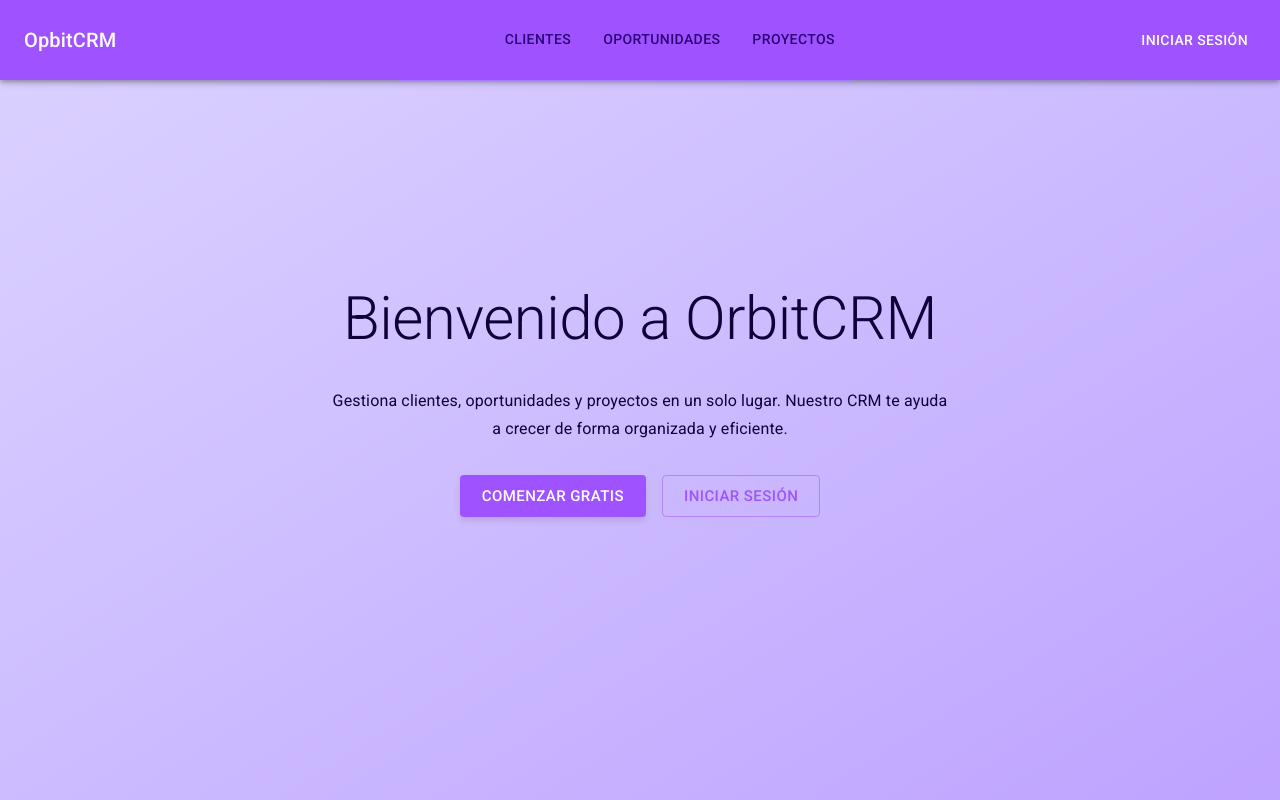
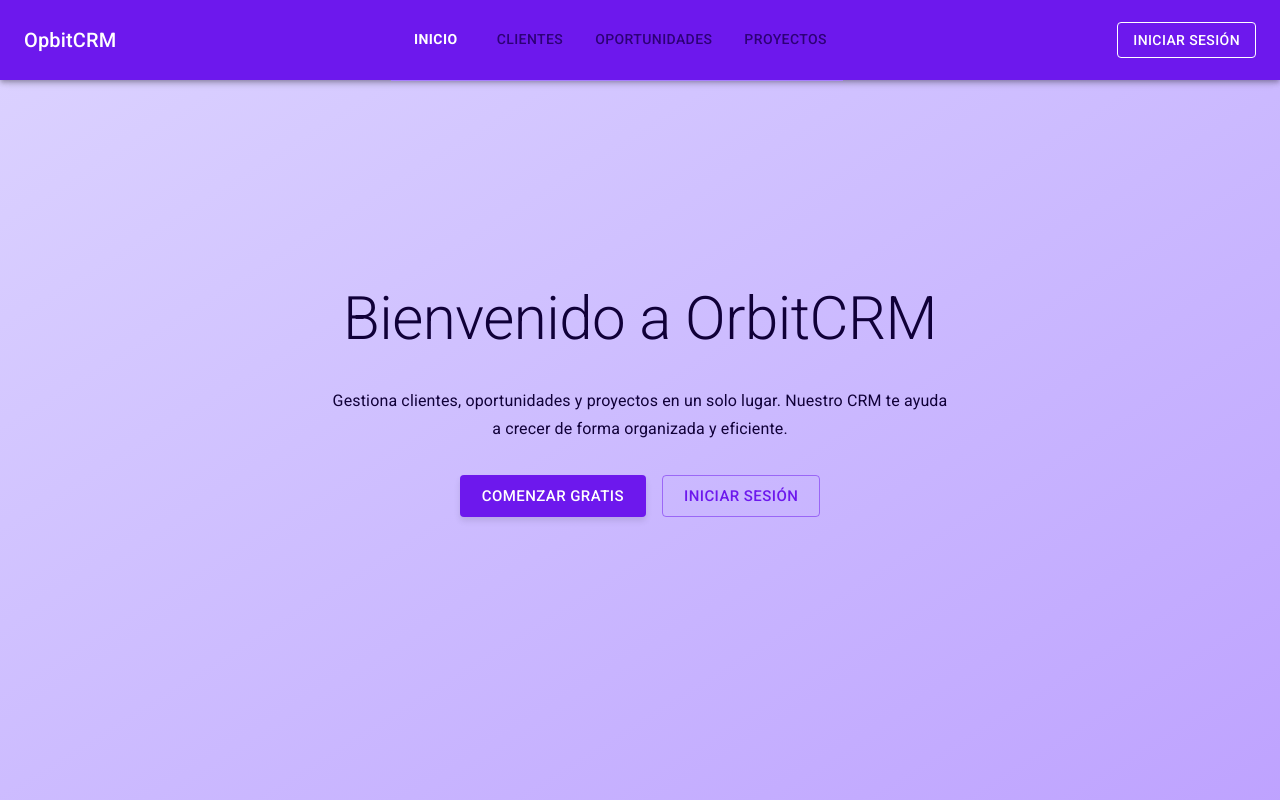
Before and after one commit to alelex10/frontend-CRM, a Next.js app: page / in a window 1280 px wide. Shown: the top 800 px of the page. Built offline with nearby package versions, Linux system fonts and the light colour scheme; a web font is replaced by a local one; what @mui/material-nextjs would draw is missing.

Commit message:
feat(ui): Refine theme and navbar components
- theme: Adjust primary color palette
- navbar: Implement custom styled menu tabs
- navbar: Control menu tabs visibility on small screens
- navbar: Update login button variant

```diff
--- a/src/app/themes/colors.ts
+++ b/src/app/themes/colors.ts
@@ -47,7 +47,7 @@ export const deepPurple = {
 export const createPalete = (paleteColor: typeof colorsLight) => ({
 
 	primary: {
-		main: paleteColor.color6, // Un púrpura intenso como principal
+		main: paleteColor.color5, // Un púrpura intenso como principal
 		light: paleteColor.color9, // Un púrpura muy claro para variantes "light"
 		dark: paleteColor.color5, // Un púrpura oscuro para variantes "dark"
 	},
--- a/src/components/navbar/menu-tab/menu-tab.tsx
+++ b/src/components/navbar/menu-tab/menu-tab.tsx
@@ -4,7 +4,7 @@ import Tabs from '@mui/material/Tabs';
 import Tab from '@mui/material/Tab';
 import Box from '@mui/material/Box';
 import { NavLink } from '../nav-bar';
-import { useTheme } from '@mui/material';
+import { styled, useTheme } from '@mui/material';
 
 interface TabPanelProps {
     children?: React.ReactNode;
@@ -28,6 +28,17 @@ interface TabPanelProps {
 //   );
 // }
 
+const TapCustom = (styled(Tab)(({ theme }) => ({
+    height: "10vh",
+    color: theme.palette.text.secondary,
+    "&.Mui-selected": {
+        color: theme.palette.primary.contrastText,
+        fontWeight: "bold",
+
+    },
+
+}))) as typeof Tab;
+
 function a11yProps(index: number) {
     return {
         id: `simple-tab-${index}`,
@@ -47,11 +58,11 @@ export default function MenuTab({ links }: BasicTabsProps) {
     };
 
     return (
-        <Box >
+        <Box sx={{display: { xs: "none", md: "block" }}}>
             <Box sx={{ borderBottom: 1, borderColor: 'divider' }}>
                 <Tabs value={value} onChange={handleChange} aria-label="basic tabs example">
                     {links?.map((item, index) => (
-                        <Tab sx={{ height: '10vh' }} key={item.label} label={item.label} />
+                        <TapCustom key={item.label} label={item.label} value={index} {...a11yProps(index)} />
                     ))}
                 </Tabs>
             </Box>
--- a/src/components/navbar/nav-bar.tsx
+++ b/src/components/navbar/nav-bar.tsx
@@ -47,7 +47,7 @@ export default function NavBar({ links }: NavBarProps) {
 						<Iconify icon="line-md:close-to-menu-transition" />
 					</IconButton>
 					<MenuTab links={links} />
-					<Button href="dashboard" sx={{ display: { xs: "none", md: "flex" } }} color="inherit">
+					<Button variant="outlined" href="dashboard" sx={{ display: { xs: "none", md: "flex" } }} color="inherit">
 						Iniciar Sesión
 					</Button>
 				</Toolbar>
```
